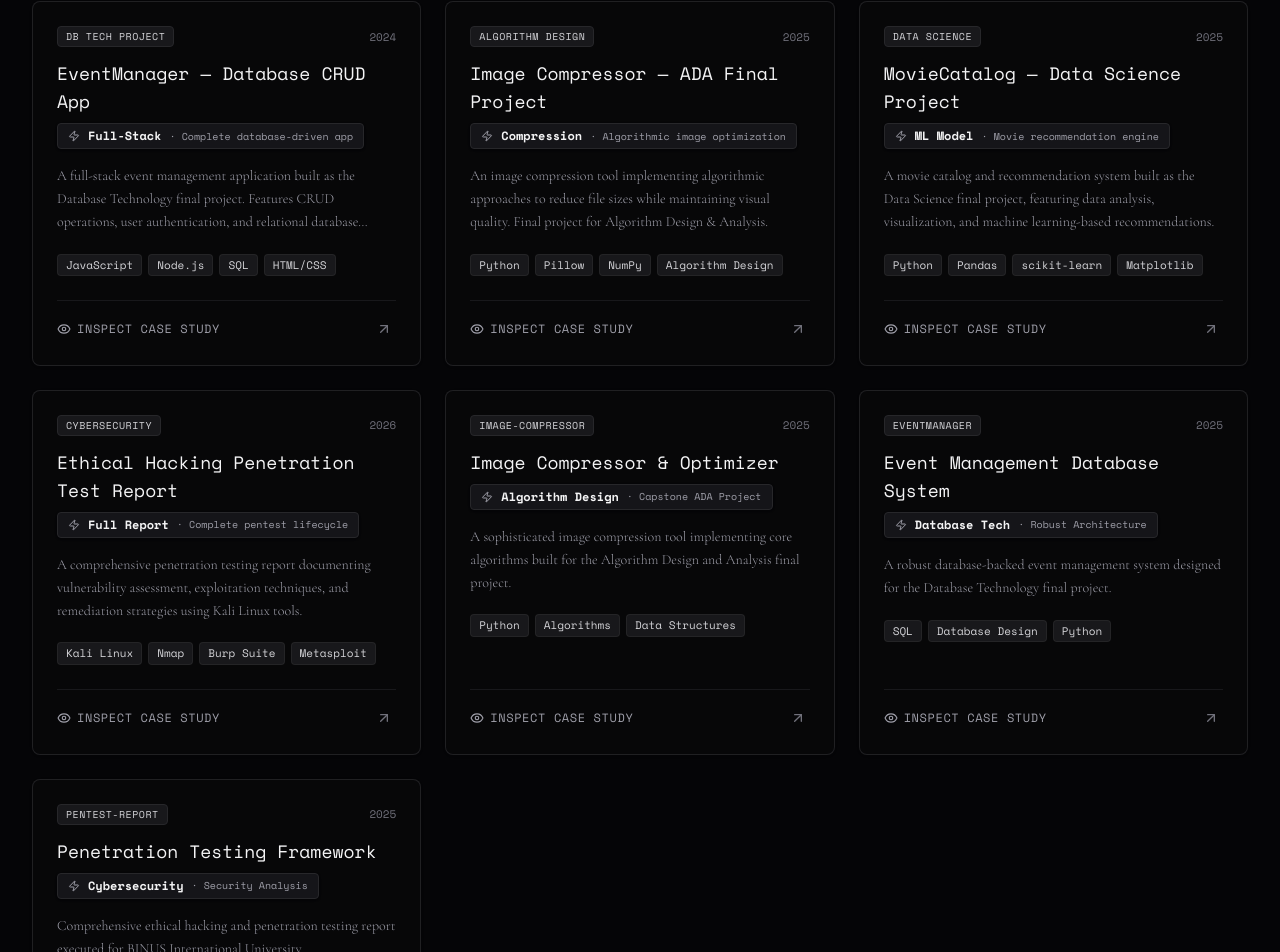
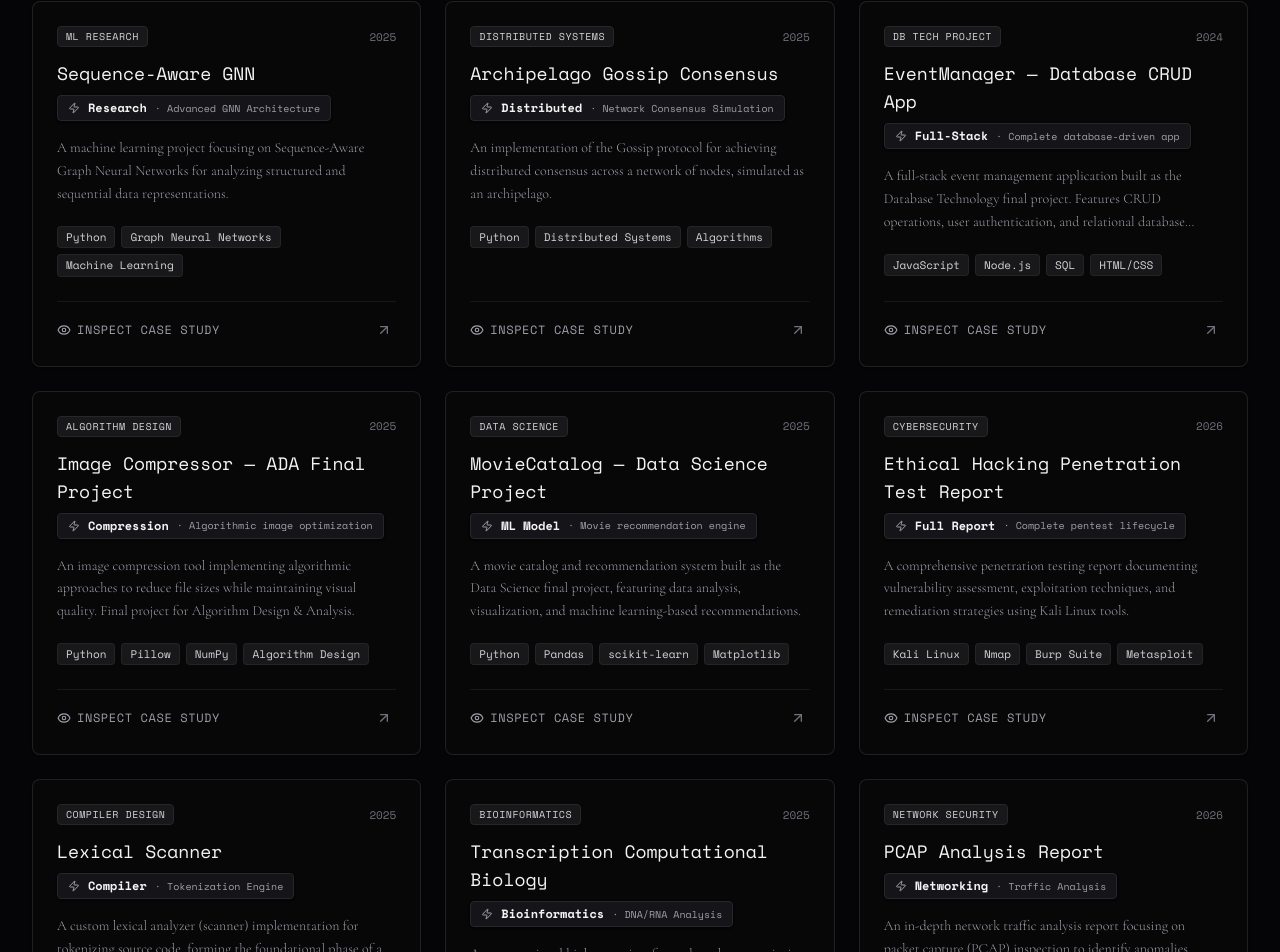
Before and after one commit to MichaelFirstAC/Personal-Website-Nocturne, a React (Vite) app: page / in a window 1280 px wide. Shown: the part 2860-3812 px from the top of the page. Built offline with nearby package versions, Linux system fonts and the light colour scheme; a web font is replaced by a local one.

Commit message:
chore: curate and update projects list based on github repos

```diff
--- a/src/data/initialData.ts
+++ b/src/data/initialData.ts
@@ -176,6 +176,52 @@ export const initialProjects: Project[] = [
     featured: true
   },
   {
+    id: 'project-sequence-aware-gnn',
+    title: 'Sequence-Aware GNN',
+    codeName: 'ML RESEARCH',
+    category: 'Data Science',
+    period: '2025',
+    summary:
+      'A machine learning project focusing on Sequence-Aware Graph Neural Networks for analyzing structured and sequential data representations.',
+    fullDescription:
+      'Explores the integration of sequential modeling with Graph Neural Networks to process data that has both temporal/sequential dependencies and graph-structured relationships. Useful in bioinformatics and complex system modeling.',
+    architecturalHighlights: [
+      'Hybrid model combining sequential and graph structures',
+      'Advanced representation learning',
+      'Implementation using modern deep learning frameworks'
+    ],
+    impactMetric: 'Research',
+    impactLabel: 'Advanced GNN Architecture',
+    technologies: ['Python', 'Graph Neural Networks', 'Machine Learning'],
+    links: {
+      repository: 'https://github.com/MichaelFirstAC/Sequence-Aware-GNN'
+    },
+    featured: true
+  },
+  {
+    id: 'project-archipelago-gossip',
+    title: 'Archipelago Gossip Consensus',
+    codeName: 'DISTRIBUTED SYSTEMS',
+    category: 'Algorithms',
+    period: '2025',
+    summary:
+      'An implementation of the Gossip protocol for achieving distributed consensus across a network of nodes, simulated as an archipelago.',
+    fullDescription:
+      'Simulates a distributed system where nodes (islands) communicate and reach consensus using a gossip-based communication protocol. Demonstrates fault tolerance, scalability, and decentralized decision-making.',
+    architecturalHighlights: [
+      'Gossip protocol implementation for node communication',
+      'Distributed consensus mechanisms',
+      'Simulation of network delays and fault tolerance'
+    ],
+    impactMetric: 'Distributed',
+    impactLabel: 'Network Consensus Simulation',
+    technologies: ['Python', 'Distributed Systems', 'Algorithms'],
+    links: {
+      repository: 'https://github.com/MichaelFirstAC/Archipelago-Gossip-Consensus'
+    },
+    featured: true
+  },
+  {
     id: 'project-event-manager',
     title: 'EventManager — Database CRUD App',
     codeName: 'DB TECH PROJECT',
@@ -272,63 +318,140 @@ export const initialProjects: Project[] = [
     featured: false
   },
   {
-    id: 'project-image-compressor',
-    title: 'Image Compressor & Optimizer',
-    codeName: 'IMAGE-COMPRESSOR',
+    id: 'project-lexical-scanner',
+    title: 'Lexical Scanner',
+    codeName: 'COMPILER DESIGN',
     category: 'Algorithms',
     period: '2025',
-    summary: 'A sophisticated image compression tool implementing core algorithms built for the Algorithm Design and Analysis final project.',
-    fullDescription: 'Developed an efficient image compressor showcasing advanced algorithm design. Implements compression techniques to significantly reduce file sizes while maintaining visual fidelity, built as a capstone project for ADA.',
+    summary:
+      'A custom lexical analyzer (scanner) implementation for tokenizing source code, forming the foundational phase of a compiler.',
+    fullDescription:
+      'Implements a robust lexical scanning engine that reads source code characters and converts them into a sequence of tokens. Handles various lexical rules including keywords, identifiers, operators, and literals.',
     architecturalHighlights: [
-      'Implementation of efficient compression algorithms',
-      'Performance profiling and algorithmic optimization'
+      'Finite automaton implementation for token recognition',
+      'Efficient string processing and character categorization',
+      'Error handling for invalid lexical structures'
     ],
-    impactMetric: 'Algorithm Design',
-    impactLabel: 'Capstone ADA Project',
-    technologies: ['Python', 'Algorithms', 'Data Structures'],
+    impactMetric: 'Compiler',
+    impactLabel: 'Tokenization Engine',
+    technologies: ['C/C++', 'Compiler Theory', 'Algorithms'],
     links: {
-      repository: 'https://github.com/MichaelFirstAC/ImageCompressor'
+      repository: 'https://github.com/MichaelFirstAC/Lexical-Scanner'
     },
     featured: false
   },
   {
-    id: 'project-event-manager',
-    title: 'Event Management Database System',
-    codeName: 'EVENTMANAGER',
+    id: 'project-transcription-biology',
+    title: 'Transcription Computational Biology',
+    codeName: 'BIOINFORMATICS',
     category: 'Data Science',
     period: '2025',
-    summary: 'A robust database-backed event management system designed for the Database Technology final project.',
-    fullDescription: 'A comprehensive database management application built to handle complex relational data for event planning and execution. Features advanced queries, robust schema design, and transactional integrity.',
+    summary:
+      'A computational biology project focused on the transcription process, analyzing DNA-to-RNA sequence transformations and biological patterns.',
+    fullDescription:
+      'Provides tools and algorithms to simulate and analyze the biological process of transcription. Includes sequence matching, transcription factor binding site analysis, and related bioinformatics computations.',
     architecturalHighlights: [
-      'Relational database schema design and normalization',
-      'Complex SQL queries and data aggregation'
+      'DNA to RNA sequence translation algorithms',
+      'Bioinformatics pattern matching and analysis',
+      'Computational modeling of biological processes'
     ],
-    impactMetric: 'Database Tech',
-    impactLabel: 'Robust Architecture',
-    technologies: ['SQL', 'Database Design', 'Python'],
+    impactMetric: 'Bioinformatics',
+    impactLabel: 'DNA/RNA Analysis',
+    technologies: ['Python', 'Bioinformatics', 'Data Analysis'],
     links: {
-      repository: 'https://github.com/MichaelFirstAC/EventManager'
+      repository: 'https://github.com/MichaelFirstAC/Transcription-Computational-Biology'
     },
     featured: false
   },
   {
-    id: 'project-ethical-hacking',
-    title: 'Penetration Testing Framework',
-    codeName: 'PENTEST-REPORT',
+    id: 'project-pcap-analysis',
+    title: 'PCAP Analysis Report',
+    codeName: 'NETWORK SECURITY',
+    category: 'Algorithms',
+    period: '2026',
+    summary:
+      'An in-depth network traffic analysis report focusing on packet capture (PCAP) inspection to identify anomalies, security threats, and protocol behaviors.',
+    fullDescription:
+      'Detailed examination of network packets captured during various scenarios. Analyzes protocol headers, payload contents, and traffic patterns to detect potential intrusions or network configuration issues.',
+    architecturalHighlights: [
+      'Deep packet inspection and protocol analysis',
+      'Identification of network anomalies and security signatures',
+      'Traffic pattern visualization and reporting'
+    ],
+    impactMetric: 'Networking',
+    impactLabel: 'Traffic Analysis',
+    technologies: ['Wireshark', 'Network Protocols', 'Security Analysis'],
+    links: {
+      repository: 'https://github.com/MichaelFirstAC/PCAP-Analysis-Report'
+    },
+    featured: false
+  },
+  {
+    id: 'project-dimac-kruskal-prim',
+    title: 'Dimac 9th Kruskal & Prim Algorithm',
+    codeName: 'GRAPH ALGORITHMS',
     category: 'Algorithms',
     period: '2025',
-    summary: 'Comprehensive ethical hacking and penetration testing report executed for BINUS International University.',
-    fullDescription: 'A detailed security analysis and penetration testing engagement focusing on vulnerability assessment, exploit identification, and mitigation strategies using Kali Linux and industry-standard tools.',
+    summary:
+      'An implementation and comparative study of Kruskal\'s and Prim\'s minimum spanning tree algorithms, specifically tailored for the DIMACS graph format.',
+    fullDescription:
+      'Explores the efficiency and implementation details of two fundamental graph algorithms for finding Minimum Spanning Trees (MST). Includes parsing standard DIMACS challenge format graphs and benchmarking algorithm performance.',
     architecturalHighlights: [
-      'Vulnerability scanning and threat modeling',
-      'Execution of controlled exploits within secure boundaries',
-      'Comprehensive security reporting and mitigation strategies'
+      'Efficient disjoint-set (Union-Find) data structure for Kruskal\'s',
+      'Priority queue implementation for Prim\'s algorithm',
+      'DIMACS format parser and performance benchmarking'
     ],
-    impactMetric: 'Cybersecurity',
-    impactLabel: 'Security Analysis',
-    technologies: ['Kali Linux', 'Penetration Testing', 'Security Assessment'],
+    impactMetric: 'Graph Theory',
+    impactLabel: 'MST Implementations',
+    technologies: ['C/C++', 'Graph Algorithms', 'Data Structures'],
     links: {
-      repository: 'https://github.com/MichaelFirstAC/Ethical-Hacking-Pentest-Report'
+      repository: 'https://github.com/MichaelFirstAC/Dimac-9th-Krus-Prim-Algorithm'
+    },
+    featured: false
+  },
+  {
+    id: 'project-solar-system-python',
+    title: '3D Solar System (Python)',
+    codeName: 'PYTHON GRAPHICS',
+    category: '3D & Graphics',
+    period: '2025',
+    summary:
+      'A 3D simulation of the solar system built entirely in Python, demonstrating orbital mechanics and planetary rendering using native Python libraries.',
+    fullDescription:
+      'A graphical simulation modeling the orbits and relative positions of celestial bodies in our solar system. Provides an educational view into physics simulation using Python-based graphics tools.',
+    architecturalHighlights: [
+      'Physics-based orbital calculations',
+      '3D rendering with Python graphical libraries',
+      'Interactive celestial simulation'
+    ],
+    impactMetric: 'Simulation',
+    impactLabel: 'Physics Modeling',
+    technologies: ['Python', '3D Graphics', 'Physics Simulation'],
+    links: {
+      repository: 'https://github.com/MichaelFirstAC/3D_Solar_System_Python'
+    },
+    featured: false
+  },
+  {
+    id: 'project-wads-final',
+    title: 'WADS Final Project',
+    codeName: 'WADS CAPSTONE',
+    category: 'Web App',
+    period: '2025',
+    summary:
+      'The capstone project for the Web Application Development and Security (WADS) course, integrating robust frontend and backend technologies.',
+    fullDescription:
+      'A comprehensive web application demonstrating mastery of full-stack development. Integrates a responsive user interface with secure backend services, demonstrating modern web development best practices.',
+    architecturalHighlights: [
+      'Full-stack application architecture',
+      'Secure authentication and data handling',
+      'Responsive and interactive user interface'
+    ],
+    impactMetric: 'Full-Stack',
+    impactLabel: 'Web Capstone',
+    technologies: ['Web Technologies', 'Full-Stack', 'Security'],
+    links: {
+      repository: 'https://github.com/MichaelFirstAC/WADS_Final_Project'
     },
     featured: false
   }
```
